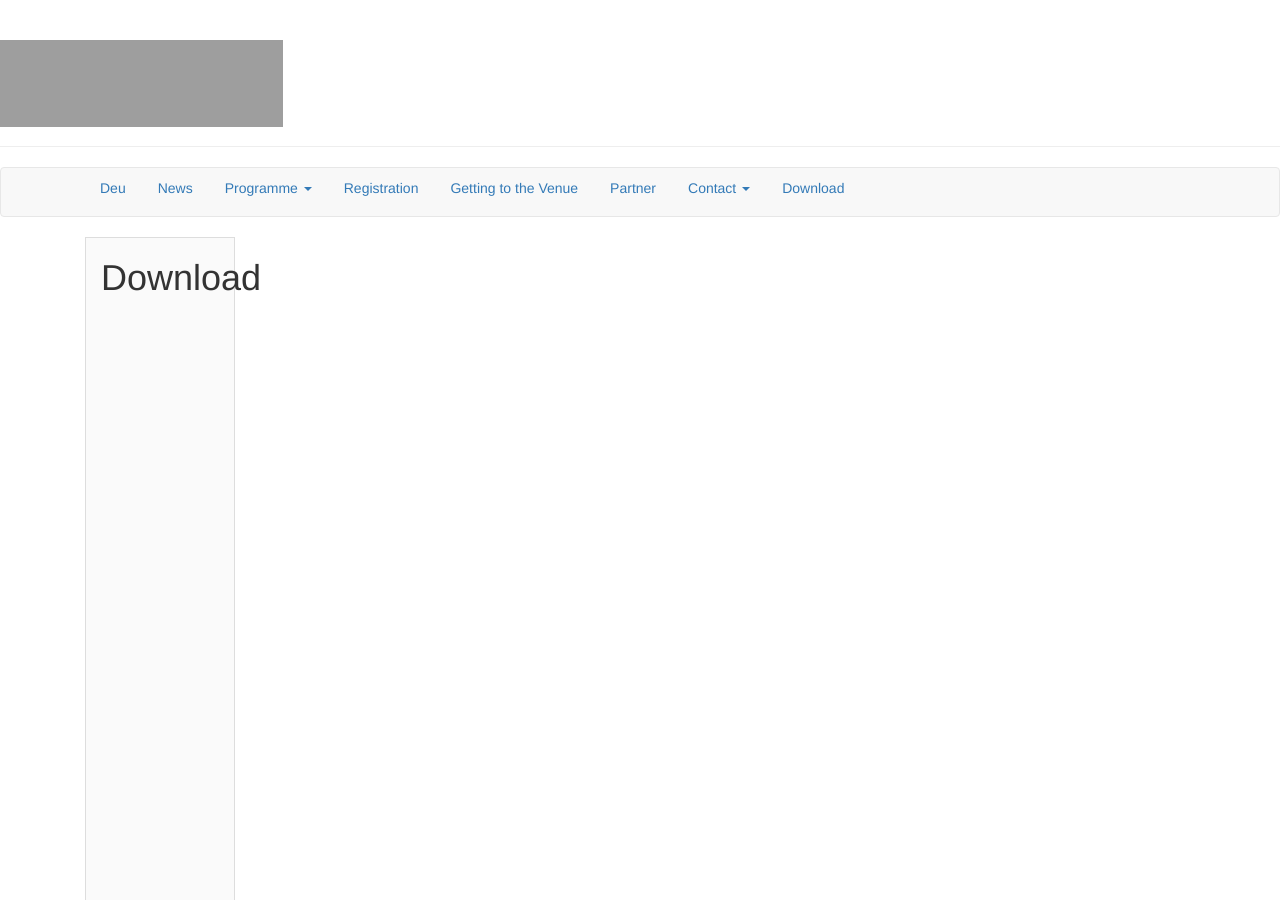
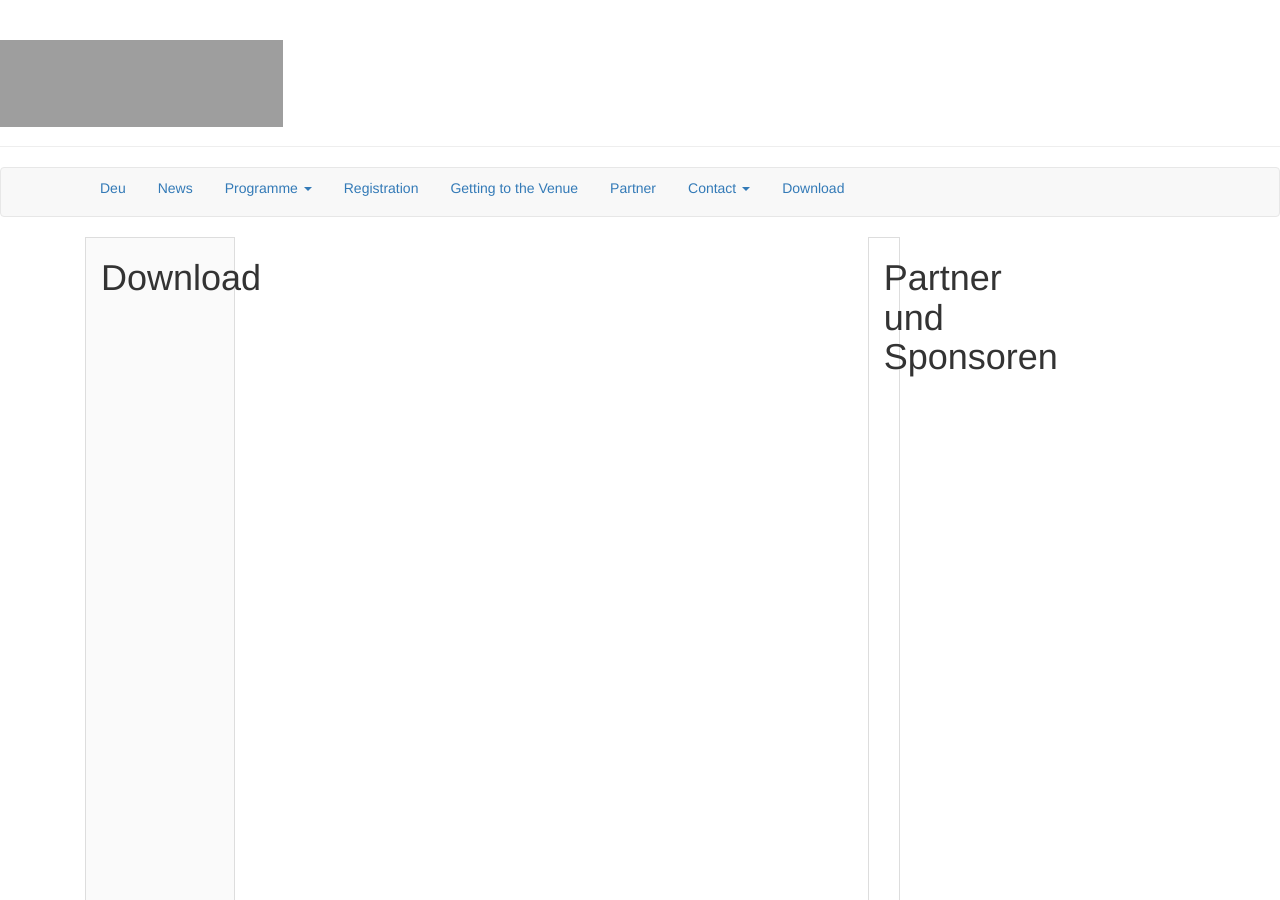
Before and after one commit to susedev/test, a Jekyll site: the page built from download.html, in a window 1280 px wide and 900 px high. Built offline with Jekyll 4.4.1, drawn with Linux system fonts in a browser that asks for light colours; nearby versions of some CDN libraries; grey boxes are pictures that could not be loaded.

Commit message:
Update page.html

```diff
--- a/_layouts/page.html
+++ b/_layouts/page.html
@@ -20,9 +20,9 @@ layout: base
             {{ content }}
     </div>
      <div class="col-md-1">
+       <div class="container" style="width: 1px; height: 1380px; border:1px solid #DDD;></div>
     </div>
     <div class="col-md-3">
-      <div class="container" style="width: 1px; height: 1380px; border:1px solid #DDD;></div>
       <h1>Partner und Sponsoren</h1>
     </div>
   </div>
```
